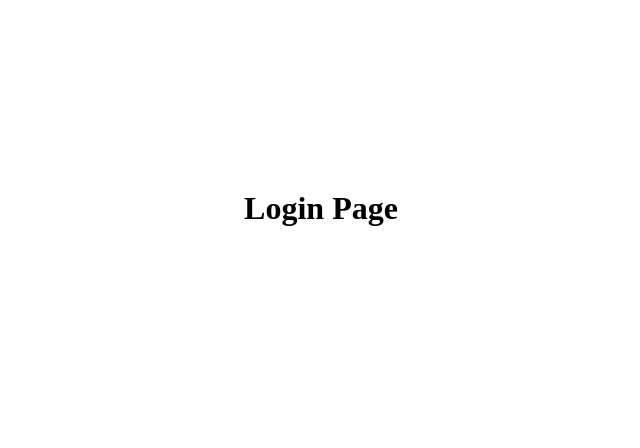
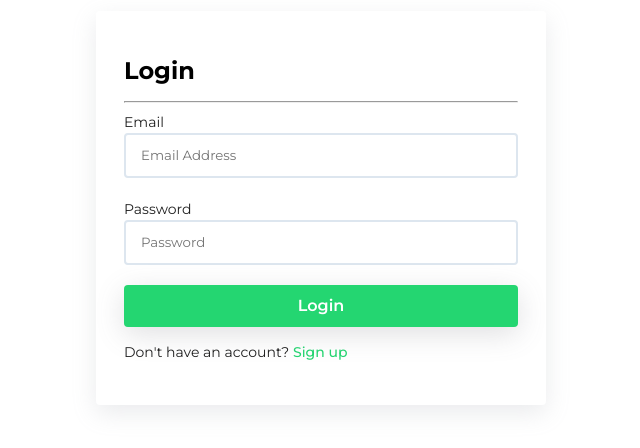
Before and after one commit to Prince-919/next-job-portal, a Next.js app: page /login in a window 1280 px wide. Shown: the part 192-640 px from the top of the page, without its empty margins (319-959 px from the left). Built offline with nearby package versions, Linux system fonts and the light colour scheme.

Commit message:
add login screen

```diff
--- a/src/app/globals.css
+++ b/src/app/globals.css
@@ -1,6 +1,52 @@
+@import url("https://fonts.googleapis.com/css2?family=Montserrat:ital,wght@0,100..900;1,100..900&display=swap");
+
+* {
+  box-sizing: border-box;
+  font-family: "Montserrat", sans-serif;
+}
+
 html,
 body {
   margin: 0;
   padding: 0;
-  box-sizing: border-box;
 }
+
+input {
+  height: 45px;
+  width: 100%;
+  border: 2px solid #dde6ef;
+  border-radius: 4px;
+  padding-left: 15px !important;
+  transition: all 0.2s ease;
+}
+input:focus {
+  border: 2px solid #dde6ef;
+  outline: none;
+}
+input:hover {
+  border: 2px solid var(--primary);
+}
+label {
+  margin: 0 !important;
+  padding: 0 !important;
+}
+
+button {
+  height: 42px !important;
+  box-shadow: rgba(100, 100, 111, 0.2) 0px 7px 29px 0px !important;
+  border: none;
+  outline: none;
+  border-radius: 4px !important;
+  font-weight: 600 !important;
+  font-size: 16px !important;
+  cursor: pointer;
+  margin-bottom: -20px;
+}
+a {
+  font-weight: 500;
+  color: var(--primary) !important;
+  transition: all 0.2s ease;
+}
+a:hover {
+  text-decoration: underline;
+}
--- a/src/app/login/page.tsx
+++ b/src/app/login/page.tsx
@@ -1,7 +1,37 @@
+"use client";
+
+import { Button, Form } from "antd";
+import Link from "next/link";
+
 export default function Login() {
+  function submitHandler(values: any) {
+    console.log("Login success!", values);
+  }
+
   return (
     <div className="h-screen flex justify-center items-center bg-white">
-      <h1>Login Page</h1>
+      <div className="card p-7 w-450">
+        <h1 className="text-xl">Login</h1>
+        <hr />
+        <Form
+          onFinish={submitHandler}
+          layout="vertical"
+          className="flex flex-col gap-5"
+        >
+          <Form.Item label="Email" name="email">
+            <input type="email" placeholder="Email Address" className="input" />
+          </Form.Item>
+          <Form.Item label="Password" name="password">
+            <input type="password" placeholder="Password" className="input" />
+          </Form.Item>
+          <Button type="primary" htmlType="submit" block>
+            Login
+          </Button>
+          <p>
+            Don&apos;t have an account? <Link href="/register">Sign up</Link>
+          </p>
+        </Form>
+      </div>
     </div>
   );
 }
--- a/src/components/LayoutProvider.tsx
+++ b/src/components/LayoutProvider.tsx
@@ -1,5 +1,6 @@
 "use client";
 import React from "react";
+import { ConfigProvider } from "antd";
 
 export default function LayoutProvider({
   children,
@@ -8,7 +9,17 @@ export default function LayoutProvider({
 }) {
   return (
     <html lang="en">
-      <body>{children}</body>
+      <body>
+        <ConfigProvider
+          theme={{
+            token: {
+              colorPrimary: "#24D671",
+            },
+          }}
+        >
+          {children}
+        </ConfigProvider>
+      </body>
     </html>
   );
 }
--- a/src/stylesheets/antdOverride.css
+++ b/src/stylesheets/antdOverride.css
@@ -0,0 +1,6 @@
+.ant-form-item {
+  margin-bottom: 0px !important;
+}
+.ant-form-item-label {
+  padding: 0 !important;
+}
--- a/src/stylesheets/commonClasses.css
+++ b/src/stylesheets/commonClasses.css
@@ -1,6 +1,7 @@
 :root {
-  --primary: "#24D671";
-  --pure: "#FFFFFF";
+  --primary: #24d671;
+  --pure: #ffffff;
+  --ternary: #334e73;
 }
 
 /* space classes */
@@ -47,6 +48,18 @@
 .p-3 {
   padding: 12px;
 }
+.p-4 {
+  padding: 16px;
+}
+.p-5 {
+  padding: 20px;
+}
+.p-6 {
+  padding: 24px;
+}
+.p-7 {
+  padding: 28px;
+}
 .px-1 {
   padding-right: 4px;
   padding-left: 4px;
@@ -81,6 +94,21 @@
 }
 .flex-col {
   flex-direction: column;
+}
+.gap-1 {
+  gap: 4px;
+}
+.gap-2 {
+  gap: 8px;
+}
+.gap-3 {
+  gap: 12px;
+}
+.gap-4 {
+  gap: 16px;
+}
+.gap-5 {
+  gap: 20px;
 }
 .justify-center {
   justify-content: center;
@@ -117,6 +145,9 @@
 }
 .w-25 {
   width: 25%;
+}
+.w-450 {
+  width: 450px;
 }
 .h-screen {
   height: 100vh;
@@ -162,3 +193,9 @@
 .bg-white {
   background: var(--pure);
 }
+
+/* cards */
+.card {
+  border-radius: 4px;
+  box-shadow: rgba(149, 157, 165, 0.2) 0px 8px 24px;
+}
```
Also changed, not shown: src/app/register/page.tsx (deleted, +0 -7 lines), .eslintrc.json.
